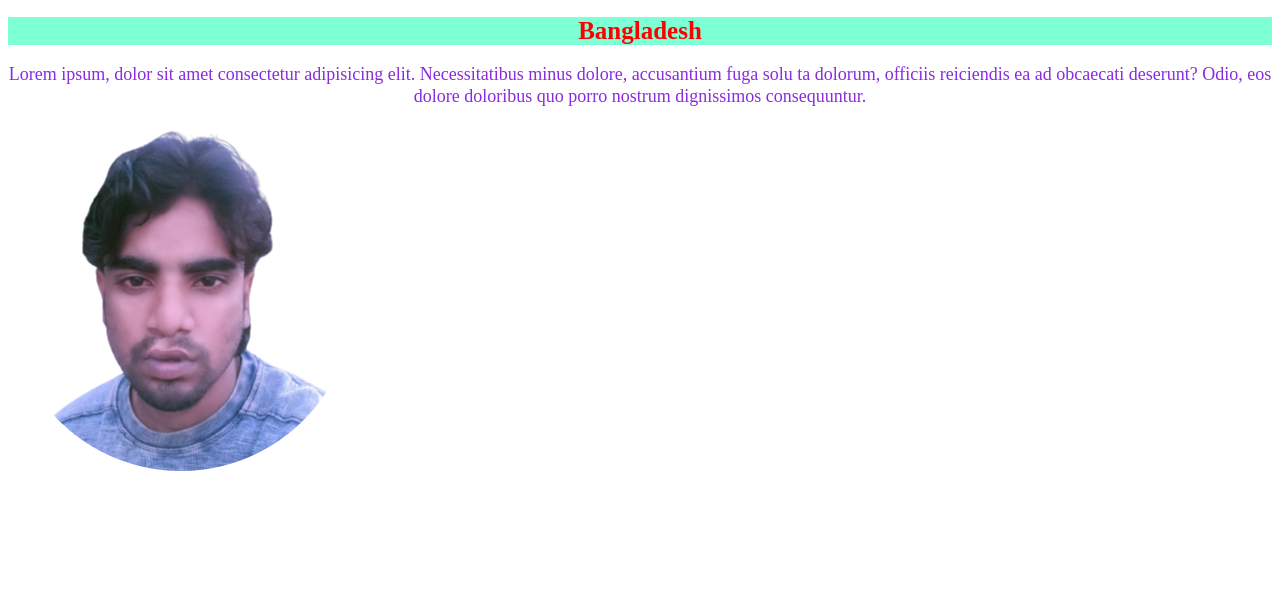
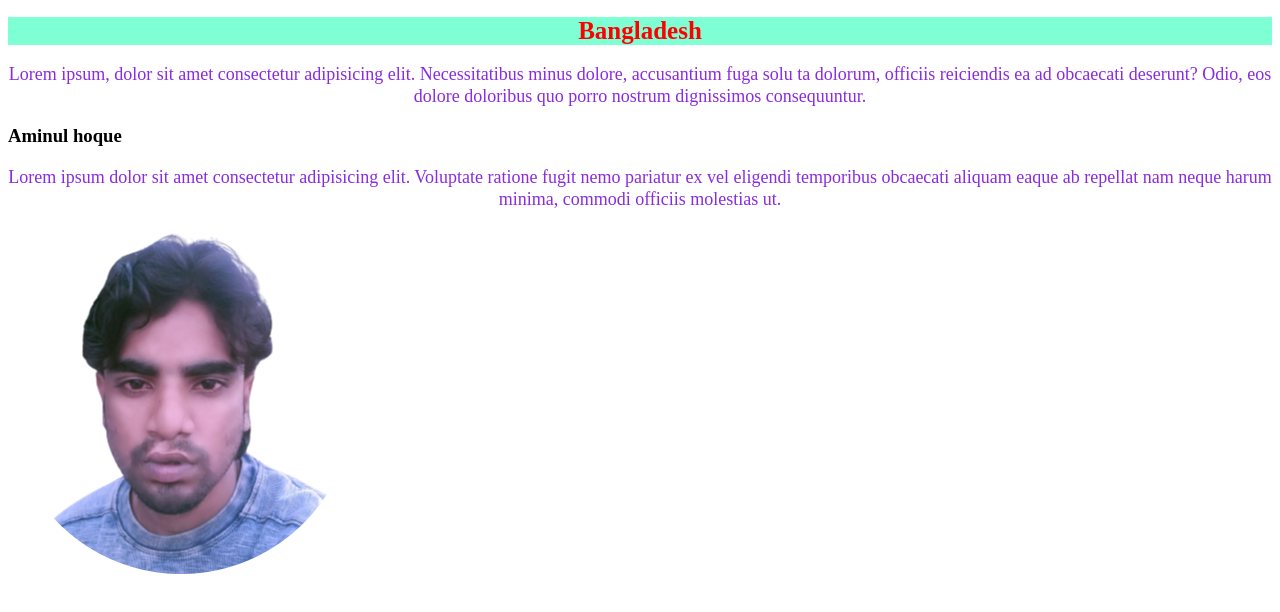
Before and after one commit to Aminulhoque01/my--new-repo, a plain HTML site: page index.html in a window 1280 px wide. Drawn offline with Linux system fonts and the light colour scheme.

Commit message:
my commit

```diff
--- a/index.html
+++ b/index.html
@@ -16,6 +16,15 @@
     Odio, eos dolore doloribus quo porro nostrum dignissimos
      consequuntur.</p>
 
+     <div>
+        <h3>Aminul hoque</h3>
+
+        <p>Lorem ipsum dolor sit amet consectetur adipisicing elit. Voluptate ratione fugit nemo pariatur ex vel eligendi temporibus obcaecati aliquam eaque ab repellat nam neque harum minima, commodi officiis molestias ut.
+
+
+        </p>
+     </div>
+
      <img src="ami.png" alt ="aminul"/>
 
 </body>
```
